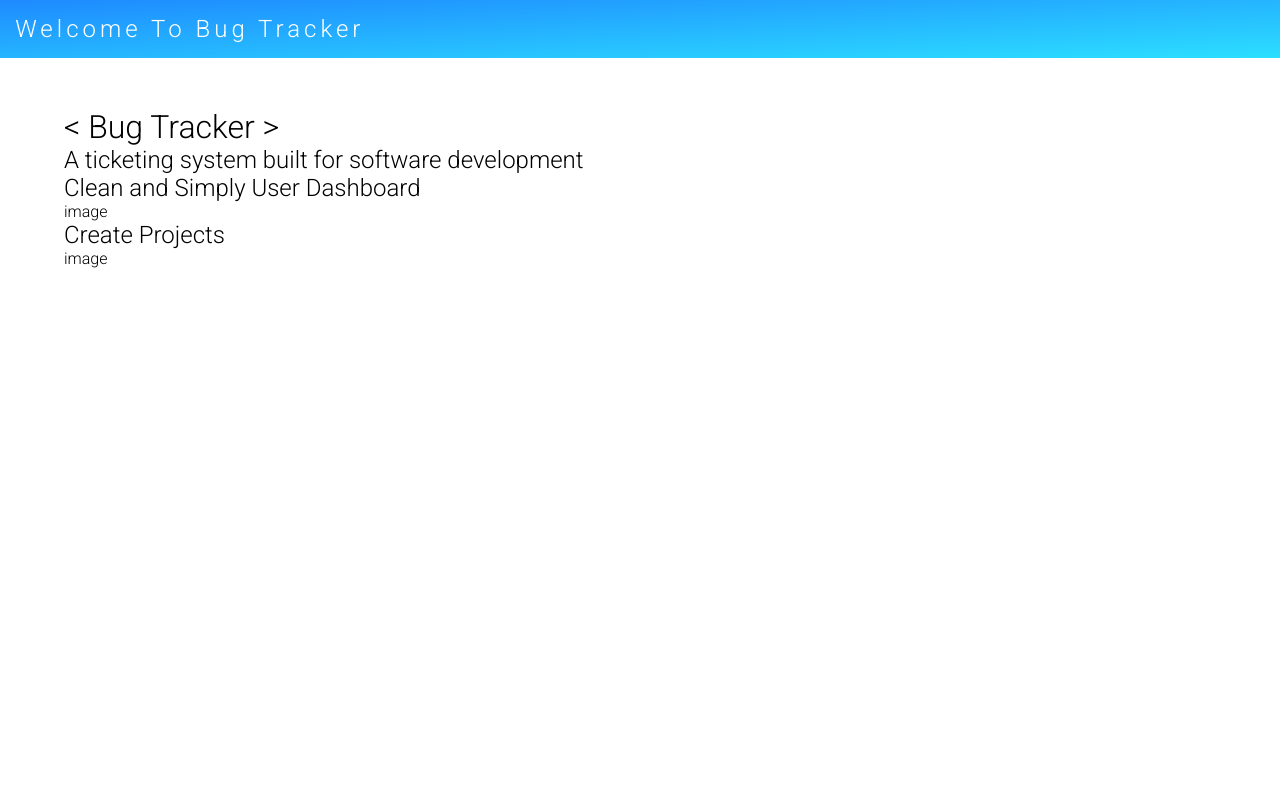
After one commit to EthanJMcDermott/bugTracker, a Django app: page /about in a window 1280 px wide. The commit adds this page. Run offline with Django 3.2, Linux system fonts and the light colour scheme; some libraries are stand-ins or nearby versions.

Commit message:
login required, started about page

```diff
--- a/bug_tracker_app/static/style.css
+++ b/bug_tracker_app/static/style.css
@@ -309,6 +309,11 @@ input, textarea {
 
 .about-section {
     margin-bottom: 3rem;
+}
+
+.about-page-content {
+    width: 90%;
+    margin: auto;
 }
 
 /** For mobile devices **/
@@ -634,7 +639,6 @@ li i {
     background-color: white;
 }
 
-
 .project-users form {
     margin-top: 1rem;
 }
@@ -789,10 +793,16 @@ li i {
     margin-left: 2rem;
 }
 
+#edit-user-sub-header {
+    display: flex;
+    justify-content: space-between;
+}
+
 .individual-ticket {
     background-color: white;
     width: 25rem;
     padding: 2rem;
+    height: fit-content;
 }
 
 .individual-ticket form input{
--- /dev/null
+++ b/bug_tracker_app/templates/about.html
@@ -0,0 +1,23 @@
+{% extends "base_layout.html" %}
+{% block content %}
+
+<div class="container-login">
+    <div class="header">
+        <h2>Welcome To Bug Tracker</h2>
+    </div>
+    <div class="about-page-content">
+        <h1>&lt Bug Tracker &gt</h1>
+        <h2>A ticketing system built for software development</h2>
+
+        <div class="about-page-feature">
+            <h2>Clean and Simply User Dashboard</h2>
+            image
+        </div>
+        <div class="about-page-feature">
+            <h2>Create Projects</h2>
+            image
+        </div>
+    </div>
+</div>
+
+{% endblock %}
--- a/bug_tracker_app/templates/project_view.html
+++ b/bug_tracker_app/templates/project_view.html
@@ -63,7 +63,7 @@
                 <form action="/projects/{{ project.id }}/add_user" method="post">
                     {% csrf_token %}
                     <input type="hidden" name="project" value="{{ project.id }}">
-                    <label for="add-project-user">Add a User to {{ project.title }}</label>
+                    <label for="add-project-user">Add a User</label>
                     <select name="add-project-user" id="add-project-user" required>
                         <option value=""></option>
                         {% for user in all_users %}
--- a/bug_tracker_app/templates/user.html
+++ b/bug_tracker_app/templates/user.html
@@ -9,8 +9,9 @@
     </script>
    {% include "header.html" %}
 
-    <div class="sub-header box-shadow">
+    <div class="sub-header box-shadow" id="edit-user-sub-header">
         <h2>Edit User Profile</h2>
+        <h2>Company: {{ this_company.company_name }}</h2>
     </div>
     <div id="edit-user-profile" class="individual-ticket box-shadow">
         <form action="/user/{{ request.session.user_id }}/edit" method="post">
--- a/bug_tracker_app/urls.py
+++ b/bug_tracker_app/urls.py
@@ -28,5 +28,6 @@ urlpatterns = [
     path('admin', views.admin),
     path('admin/<int:userid>/edit', views.admin_edit_user),
     path('admin/users/<int:userid>/delete', views.admin_delete_user),
-    path('logout', views.logout)
+    path('logout', views.logout),
+    path('about', views.about)
 ]
--- a/bug_tracker_app/views.py
+++ b/bug_tracker_app/views.py
@@ -6,7 +6,8 @@ from .decorators import unauthenticated_user
 from django.db.models import Count, Q
 import datetime
 from django.contrib.auth.decorators import login_required
-from .decorators import *
+from .decorators import unauthenticated_user
+import functools
 
 # Create your views here.
 def index(request):
@@ -123,20 +124,24 @@ def logout(request):
 
 ##########################################
 
-### PROJECTS PAGE RENDER AND FUNCTIONS ###d 2`1
+### PROJECTS PAGE RENDER AND FUNCTIONS ###
 
 ##########################################
 def projects(request):
-    this_user = User.objects.get(id=request.session['user_id'])
-    this_company = this_user.company
-    admin = [2,3]
-    context = {
-        "this_user": this_user,
-        "users": User.objects.filter(company=this_company),
-        "projects": Project.objects.filter(company=this_company),
-        "admin": admin
-    }
-    return render(request, 'projects.html', context)
+    try:
+        request.session['user_id']
+        this_user = User.objects.get(id=request.session['user_id'])
+        this_company = this_user.company
+        admin = [2,3]
+        context = {
+            "this_user": this_user,
+            "users": User.objects.filter(company=this_company),
+            "projects": Project.objects.filter(company=this_company),
+            "admin": admin
+        }
+        return render(request, 'projects.html', context)
+    except:
+        return redirect('/login')
 
 def add_project(request):
     if request.method == "POST":
@@ -154,17 +159,22 @@ def add_project(request):
 
 ###############################################
 def view_project(request, projectid):
-    project = Project.objects.get(id=projectid)
-    admin = [2,3]
-    context = {
-        "project": project,
-        "users": project.users.all(),
-        "tickets": project.tickets.all(),
-        "comments": project.comments.all().reverse(),
-        "all_users": User.objects.all(),
-        "admin": admin
-    }
-    return render(request, 'project_view.html', context)
+    try:
+        request.session['user_id']
+        project = Project.objects.get(id=projectid)
+        this_company = project.company
+        admin = [2,3]
+        context = {
+            "project": project,
+            "users": project.users.all(),
+            "tickets": project.tickets.all(),
+            "comments": project.comments.all().reverse(),
+            "all_users": User.objects.filter(company=this_company),
+            "admin": admin
+        }
+        return render(request, 'project_view.html', context)
+    except:
+        return redirect('/login')
 
 def add_project_user(request, projectid):
     if request.method == "POST":
@@ -211,18 +221,26 @@ def add_ticket(request):
 
 ###############################################
 def tickets(request):
-    context = {
-        "tickets": Ticket.objects.all()
-    }
-    return render(request, 'tickets.html', context)
+    try:
+        request.session['user_id']
+        context = {
+            "tickets": Ticket.objects.all()
+        }
+        return render(request, 'tickets.html', context)
+    except:
+        return redirect('/login')
 
 def ticket_view(request, ticketid):
-    ticket = Ticket.objects.get(id=ticketid)
-    context = {
-        "ticket": ticket,
-        "comments": ticket.comments.all().reverse(),
-    }
-    return render(request, 'ticket_view.html', context)
+    try:
+        request.session['user_id']
+        ticket = Ticket.objects.get(id=ticketid)
+        context = {
+            "ticket": ticket,
+            "comments": ticket.comments.all().reverse(),
+        }
+        return render(request, 'ticket_view.html', context)
+    except:
+        return redirect('/login')
 
 def add_ticket_comment(request):
     if request.method == "POST":
@@ -254,16 +272,21 @@ def resolve_ticket(request, ticketid):
     return redirect(f'/tickets/{ticketid}')
 
 def delete_ticket(request, ticketid):
-    this_ticket = Ticket.objects.get(id=ticketid)
-    this_ticket.delete()
+    if request.method == "POST":
+        this_ticket = Ticket.objects.get(id=ticketid)
+        this_ticket.delete()
     return redirect('/projects')
 
 def edit_ticket(request, ticketid):
-    context = {
-        "ticket": Ticket.objects.get(id=ticketid),
-        "users": User.objects.all()
-    }
-    return render(request, 'edit_ticket.html', context)
+    try:
+        request.session['user_id']
+        context = {
+            "ticket": Ticket.objects.get(id=ticketid),
+            "users": User.objects.all()
+        }
+        return render(request, 'edit_ticket.html', context)
+    except:
+        return redirect('/login')
 
 def edit_ticket_submit(request, ticketid):
     if request.method == "POST":
@@ -276,17 +299,32 @@ def edit_ticket_submit(request, ticketid):
     return redirect(f'/tickets/{ticketid}')
 
 def admin(request):
-    if request.session['role'] not in [2,3]:
-        return redirect('/')
-    else:
-        context = {
-            "tickets": Ticket.objects.all(),
-            "users": User.objects.all()
-        }
-        return render(request, 'admin.html', context)
+    try:
+        request.session['user_id']
+        if request.session['role'] not in [2,3]:
+            return redirect('/')
+        else:
+            this_user = User.objects.get(id=request.session['user_id'])
+            this_company = this_user.company
+            context = {
+                "tickets": Ticket.objects.filter(company=this_company),
+                "users": User.objects.filter(company=this_company)
+            }
+            return render(request, 'admin.html', context)
+    except:
+        return redirect('/login')
 
 def user(request, userid):
-    return render(request, 'user.html')
+    try:
+        request.session['user_id']
+        this_user = User.objects.get(id=request.session['user_id'])
+        this_company = this_user.company
+        context = {
+            "this_company": this_company
+        }
+        return render(request, 'user.html', context)
+    except:
+        return redirect('/login')
 
 def edit_user(request, userid):
     if request.method == "POST":
@@ -315,3 +353,6 @@ def admin_delete_user(request, userid):
 def logout(request):
     auth.logout(request)
     return redirect('/login')
+
+def about(request):
+    return render(request, 'about.html')
```
Also changed, not shown: bug_tracker_app/decorators.py (+6 -2 lines), db.sqlite3.
